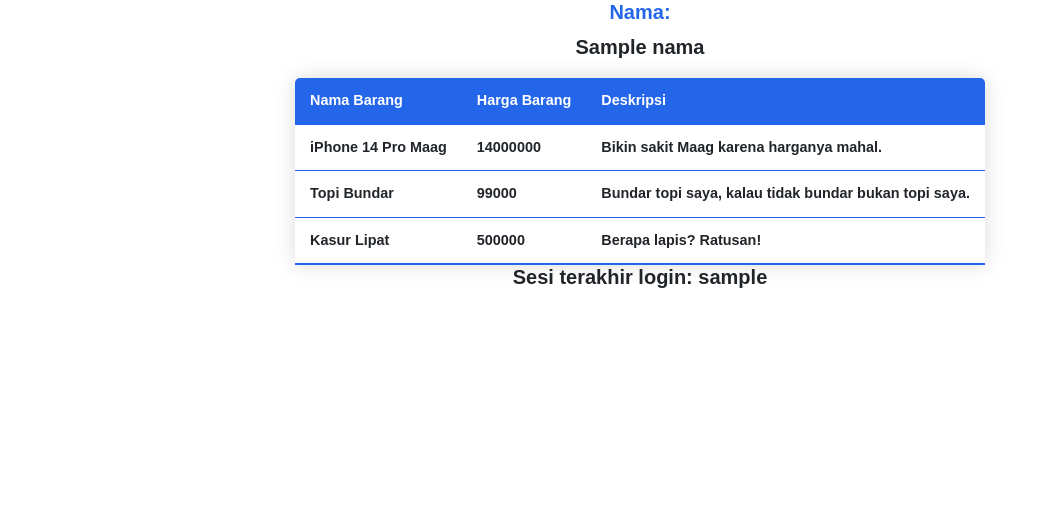
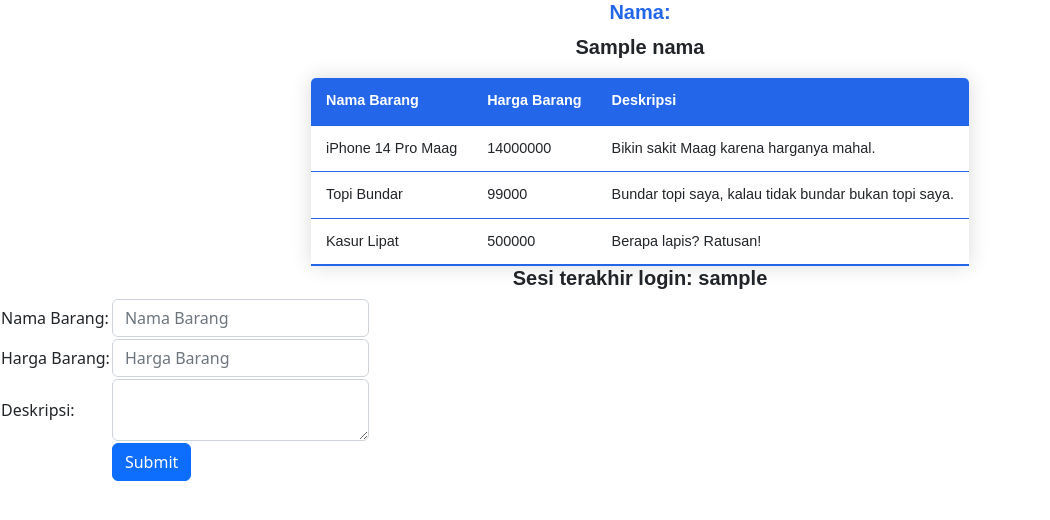
Before and after one commit to hikamfajduani/Repo-Hikam-Lab1, a Django app: template wishlist/templates/wishlist_ajax.html in a window 1280 px wide. Shown: the part 56-576 px from the top of the page, without its empty margins (0-1050 px from the left). Run offline with Django 4.2, Linux system fonts and the light colour scheme; data comes from the database, SQL or seed files in the repository; tables that the repository leaves empty hold one stand-in row (values such as "Sample post"); the template is opened without the code that fills it: values that come from a table or form of the project are taken from there, most other values are stand-ins (such as "Sample title", 1, 10 or a date in 2020); data that the repository does not hold is empty.

Commit message:
menambahkan file baru

```diff
--- a/wishlist/templates/wishlist_ajax.html
+++ b/wishlist/templates/wishlist_ajax.html
@@ -85,16 +85,35 @@
     <th>Deskripsi</th>
     </tr>
     {% comment %} Tambahkan data di bawah baris ini {% endcomment %}
-    {% comment %} Tambahkan data di bawah baris ini {% endcomment %}
-    {% for barang in list_barang %}
-        <tr>
-            <th>{{barang.nama_barang}}</th>
-            <th>{{barang.harga_barang}}</th>
-            <th>{{barang.deskripsi}}</th>
-        </tr>
-    {% endfor %}
+    <tbody id="table">
+
+    </tbody>
 </table>
 <h5 class="text1">Sesi terakhir login: {{ last_login }}</h5>
+<form method="POST" action="">
+    {% csrf_token %}
+    <table>
+      <tr>
+        <td>Nama Barang: </td>
+        <td><input type="text" id="nama_barang" name="nama_barang" placeholder="Nama Barang" class="form-control"></td>
+      </tr>
+
+      <tr>
+        <td>Harga Barang: </td>
+        <td><input type="number" id="harga_barang" name="harga_barang" placeholder="Harga Barang" class="form-control"></td>
+      </tr>
+
+      <tr>
+        <td>Deskripsi: </td>
+        <td><textarea class="form-control" id="deskripsi" name="deskripsi"></textarea></td>
+      </tr>
+
+      <tr>
+        <td></td>
+        <td><input class="btn btn-primary" type="submit" value="Submit" id="addWishlistBtn"></td>
+      </tr>
+    </table>
+  </form>
 <script src="https://cdn.jsdelivr.net/npm/bootstrap@5.2.1/dist/js/bootstrap.bundle.min.js" integrity="sha384-u1OknCvxWvY5kfmNBILK2hRnQC3Pr17a+RTT6rIHI7NnikvbZlHgTPOOmMi466C8" crossorigin="anonymous"></script>
 </body>
 
--- a/wishlist/views.py
+++ b/wishlist/views.py
@@ -26,7 +26,6 @@ def show_wishlist(request):
 @login_required(login_url='/wishlist/login/')
 # Create your views here.
 def show_wishlist_ajax(request):
-    data_barang_wishlist = BarangWishlist.objects.all()
     context = {
     'nama': 'Hikam Fajduani',
     'last_login': request.COOKIES['last_login'],
```
